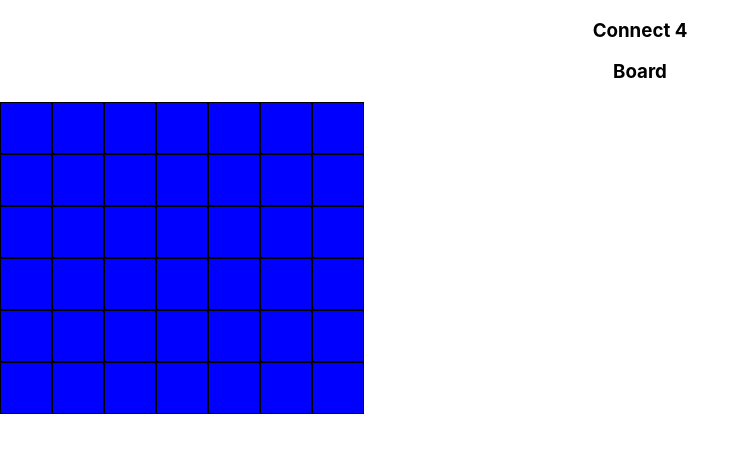
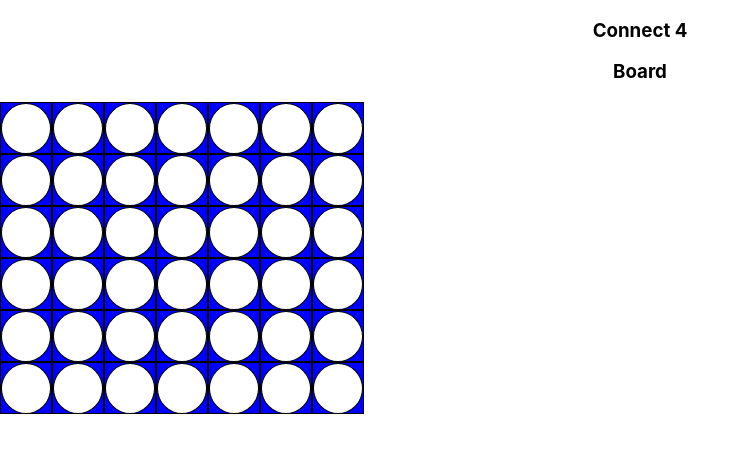
Before and after one commit to truptigaonkar/mandatory-advanced-js4, a React (Create React App) app: page / in a window 1280 px wide. Shown: the top 452 px of the page, without its empty margins (0-750 px from the left). Built offline with nearby package versions, Linux system fonts and the light colour scheme.

Commit message:
White circle inside 7x6 grid, logging rows and columns details on console when clicked on 7x6 grid

```diff
--- a/src/App.js
+++ b/src/App.js
@@ -13,6 +13,24 @@ class App extends Component {
       cells.push(new Array(7).fill(0))
     }
     this.state = { cells } // Same as 'this.state = { cells: cells }'
+    this.handleClick = this.handleClick.bind(this)
+  }
+
+  handleClick(row, col) {
+    // Logging row and column when clicked
+    console.log("row: " + row + " | col: " + col)
+
+    // for (let i = 0; i < 6; i++) {
+    //   temp.push(this.state.cells[i].slice())
+    // }
+    // var newRow = this.findAvailableRow(col)
+    // temp[newRow][col] = this.state.player ? 1 : 2
+    // this.setState({ cells: temp, player: !this.state.player }, () => {
+    //   if (this.checkVictory(newRow, col) > 0) {
+    //     console.log("win")
+    //     this.setState({ winner: this.state.player ? 2 : 1 })
+    //   }
+    // })
   }
 
   render() {
@@ -21,7 +39,7 @@ class App extends Component {
       <div className="App">
         <h3>Connect 4</h3>
 
-        <Board cells={this.state.cells}  />
+        <Board cells={this.state.cells} handleClick={this.handleClick} />
       </div>
     );
   }
--- a/src/components/Board.js
+++ b/src/components/Board.js
@@ -1,4 +1,18 @@
 import React from 'react'
+
+const Circle = (props) => {
+    let circleStyle = {
+        backgroundColor: 'white',
+        border: "1px solid black",
+        borderRadius: "100%",
+        paddingTop: "98%"
+    }
+    return(
+        <div style={circleStyle}>
+
+        </div>
+    )
+}
 
 const Cell = (props) => {
     // Cell styling
@@ -10,8 +24,8 @@ const Cell = (props) => {
     }
     console.log(props.cell)
     return (
-        <div style={cellStyle}>
-            {/* {props.cell} */}
+        <div style={cellStyle} onClick={() => props.handleClick(props.row, props.col)}>
+             <Circle cell={props.cell} />
         </div>
     )
 }
@@ -40,7 +54,7 @@ const Board = (props) => {
     // Dynamically add rows to array
     let rows = [];
     for (let i = 5; i >= 0; i--) {
-        rows.push(<Row key={i} row={i} cells={props.cells[i]} />)
+        rows.push(<Row key={i} row={i} cells={props.cells[i]} handleClick={props.handleClick} />)
     }
     console.log("Board component: ", props.cells)
     return (
```
